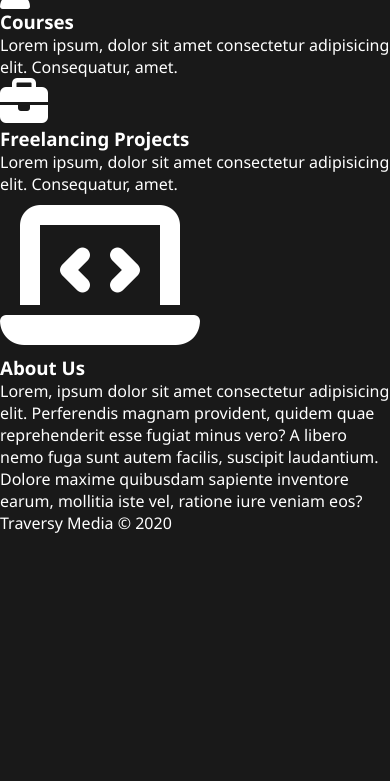
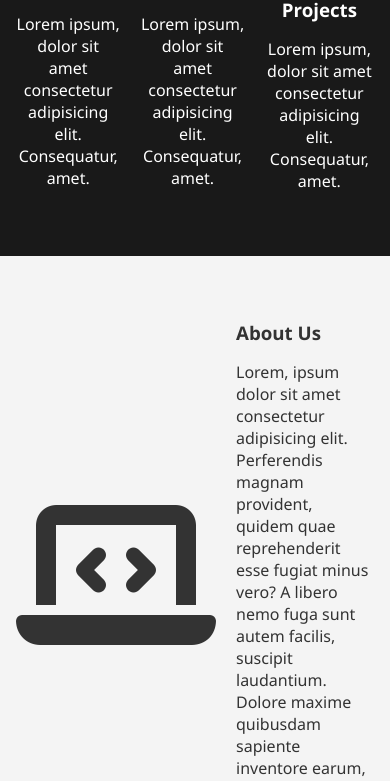
Before and after one commit to MhmodTayel/Easy-Elegant-Landing-Page-With-Blur-Effect, a plain HTML site: page index.html in a window 390 px wide. Shown: the part 1000-1781 px from the top of the page. Before the commit the page ends 1534 px from the top, so only its background shows below. Drawn offline with Linux system fonts and the light colour scheme.

Commit message:
done without responsiveness

```diff
--- a/index.html
+++ b/index.html
@@ -24,7 +24,7 @@
     </header>
     <!-- Services -->
     <section class="services">
-      <div class="container grid-3">
+      <div class="container grid-3 center">
         <div>
           <i class="fab fa-youtube fa-3x"></i>
           <h3>YouTube</h3>
@@ -53,7 +53,7 @@
     </section>
 
     <!-- About -->
-    <section class="about">
+    <section class="about bg-light">
       <div class="container">
         <div class="grid-2">
           <div class="center"><i class="fas fa-laptop-code fa-10x"></i></div>
@@ -70,7 +70,7 @@
         </div>
       </div>
     </section>
-    <footer class="center">
+    <footer class="center ng-dark">
       <p>Traversy Media &copy; 2020</p>
     </footer>
   </body>
--- a/style.css
+++ b/style.css
@@ -58,3 +58,49 @@ body {
   line-height: 1.7;
   margin-top: 1rem;
 }
+
+.container {
+  max-width: 960px;
+  margin: auto;
+  overflow: hidden;
+  padding: 4rem 1rem;
+}
+
+.grid-3 {
+  display: grid;
+  grid-template-columns: repeat(3, 1fr);
+  grid-gap: 20px;
+}
+
+.grid-2 {
+  display: grid;
+  grid-template-columns: repeat(2, 1fr);
+  grid-gap: 20px;
+}
+
+.center {
+  text-align: center;
+  margin: auto;
+}
+
+i,
+h3 {
+  margin-bottom: 1rem;
+}
+
+.bg-light {
+  background: #f4f4f4;
+  color: #333;
+}
+
+.bg-dark {
+  background: #333;
+  color: #f4f4f4;
+}
+
+footer {
+  padding: 2.2rem;
+}
+footer p {
+  margin: 0;
+}
```
